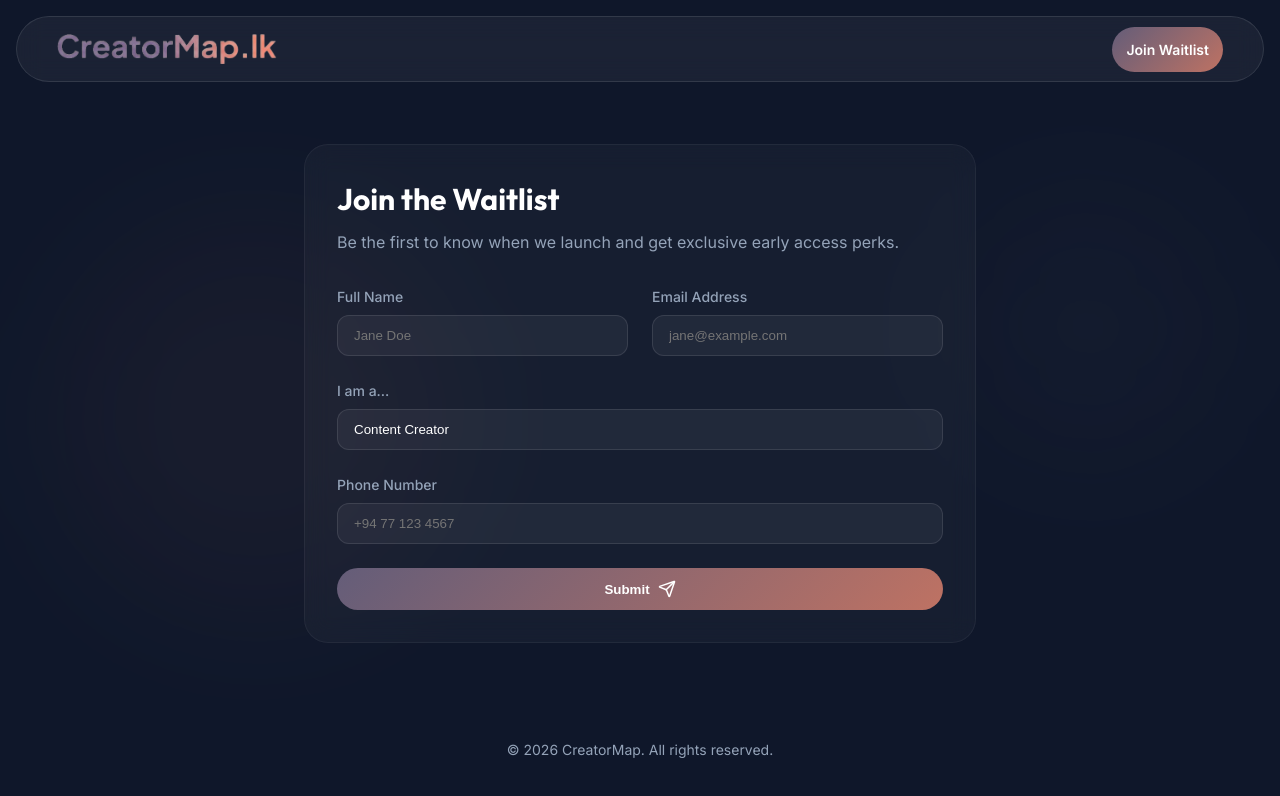
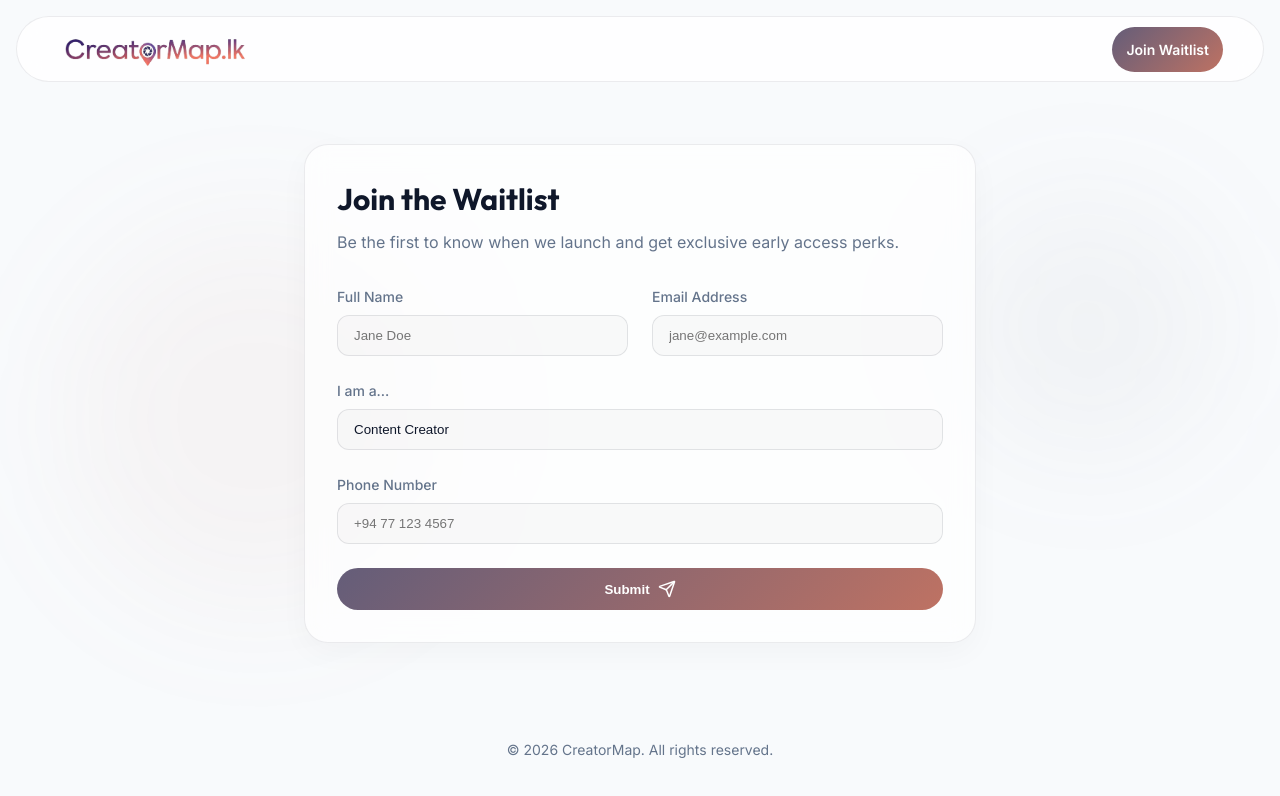
Before and after one commit to creatormap-lk/creatormaplk-web, a React (Vite) app: page /join in a window 1280 px wide. Shown: the top 796 px of the page. Built offline with nearby package versions, Linux system fonts and the light colour scheme.

Commit message:
logo changed

```diff
--- a/src/components/Layout.tsx
+++ b/src/components/Layout.tsx
@@ -1,6 +1,6 @@
 import { motion } from 'framer-motion'
 import { Link } from 'react-router-dom'
-import logo from '../assets/logo1.png'
+import logo from '../assets/logo3.png'
 import '../index.css'
 
 const Layout: React.FC<{ children: React.ReactNode }> = ({ children }) => {
--- a/src/index.css
+++ b/src/index.css
@@ -3,11 +3,11 @@
 :root {
   --brand-purple: #645D79;
   --brand-coral: #BE7263;
-  --bg-dark: #0f172a;
-  --text-primary: #ffffff;
-  --text-secondary: #94a3b8;
-  --accent-glow: rgba(100, 93, 121, 0.3);
-  --coral-glow: rgba(190, 114, 99, 0.3);
+  --bg-main: #f8fafc;
+  --text-primary: #0f172a;
+  --text-secondary: #64748b;
+  --accent-glow: rgba(100, 93, 121, 0.1);
+  --coral-glow: rgba(190, 114, 99, 0.1);
 }
 
 * {
@@ -18,7 +18,7 @@
 
 body {
   font-family: 'Inter', -apple-system, BlinkMacSystemFont, 'Segoe UI', Roboto, Oxygen, Ubuntu, Cantarell, 'Open Sans', 'Helvetica Neue', sans-serif;
-  background-color: var(--bg-dark);
+  background-color: var(--bg-main);
   color: var(--text-primary);
   line-height: 1.5;
   overflow-x: hidden;
@@ -34,15 +34,16 @@ h6 {
 }
 
 .glass-card {
-  background: rgba(255, 255, 255, 0.03);
+  background: rgba(255, 255, 255, 0.7);
   backdrop-filter: blur(12px);
   -webkit-backdrop-filter: blur(12px);
-  border: 1px solid rgba(255, 255, 255, 0.05);
+  border: 1px solid rgba(15, 23, 42, 0.08);
   border-radius: 24px;
+  box-shadow: 0 10px 30px rgba(0, 0, 0, 0.03);
 }
 
 .gradient-text {
-  background: linear-gradient(135deg, #ffffff 0%, var(--brand-coral) 100%);
+  background: linear-gradient(135deg, var(--brand-purple) 0%, var(--brand-coral) 100%);
   -webkit-background-clip: text;
   -webkit-text-fill-color: transparent;
   background-clip: text;
@@ -226,9 +227,9 @@ h6 {
   gap: 8px;
   padding: 8px 24px;
   border-radius: 9999px;
-  background: rgba(255, 255, 255, 0.08);
-  border: 1px solid rgba(255, 255, 255, 0.15);
-  color: white;
+  background: rgba(15, 23, 42, 0.05);
+  border: 1px solid rgba(15, 23, 42, 0.1);
+  color: var(--text-primary);
   font-size: 0.875rem;
   font-weight: 600;
   backdrop-filter: blur(8px);
@@ -237,11 +238,11 @@ h6 {
 
 .input-field {
   width: 100%;
-  background: rgba(255, 255, 255, 0.05);
-  border: 1px solid rgba(255, 255, 255, 0.1);
+  background: rgba(15, 23, 42, 0.02);
+  border: 1px solid rgba(15, 23, 42, 0.1);
   border-radius: 12px;
   padding: 12px 16px;
-  color: white;
+  color: var(--text-primary);
   outline: none;
   transition: border-color 0.2s ease;
 }
@@ -279,9 +280,9 @@ h6 {
   display: flex;
   justify-content: space-between;
   align-items: center;
-  background-color: rgba(255, 255, 255, 0.05);
+  background-color: rgba(255, 255, 255, 0.8);
   backdrop-filter: blur(12px);
-  border: 1px solid rgba(255, 255, 255, 0.1);
+  border: 1px solid rgba(15, 23, 42, 0.08);
   border-radius: 9999px;
   padding: 0.5rem 1.25rem;
   width: 100%;
@@ -303,6 +304,7 @@ h6 {
   width: auto;
   display: block;
   transition: height 0.3s ease;
+  margin-top: 5px;
 }
 
 .nav-btn {
--- a/src/pages/Join.tsx
+++ b/src/pages/Join.tsx
@@ -99,8 +99,8 @@ const Join = () => {
                                     className="input-field"
                                     style={{ appearance: 'none' }}
                                 >
-                                    <option value="creator" style={{ background: '#0f172a', color: 'white' }}>Content Creator</option>
-                                    <option value="business" style={{ background: '#0f172a', color: 'white' }}>Business / Brand</option>
+                                    <option value="creator">Content Creator</option>
+                                    <option value="business">Business / Brand</option>
                                 </select>
                             </div>
 
```
Also changed, not shown: src/assets/logo2.png (added), src/assets/logo3.png (added).
